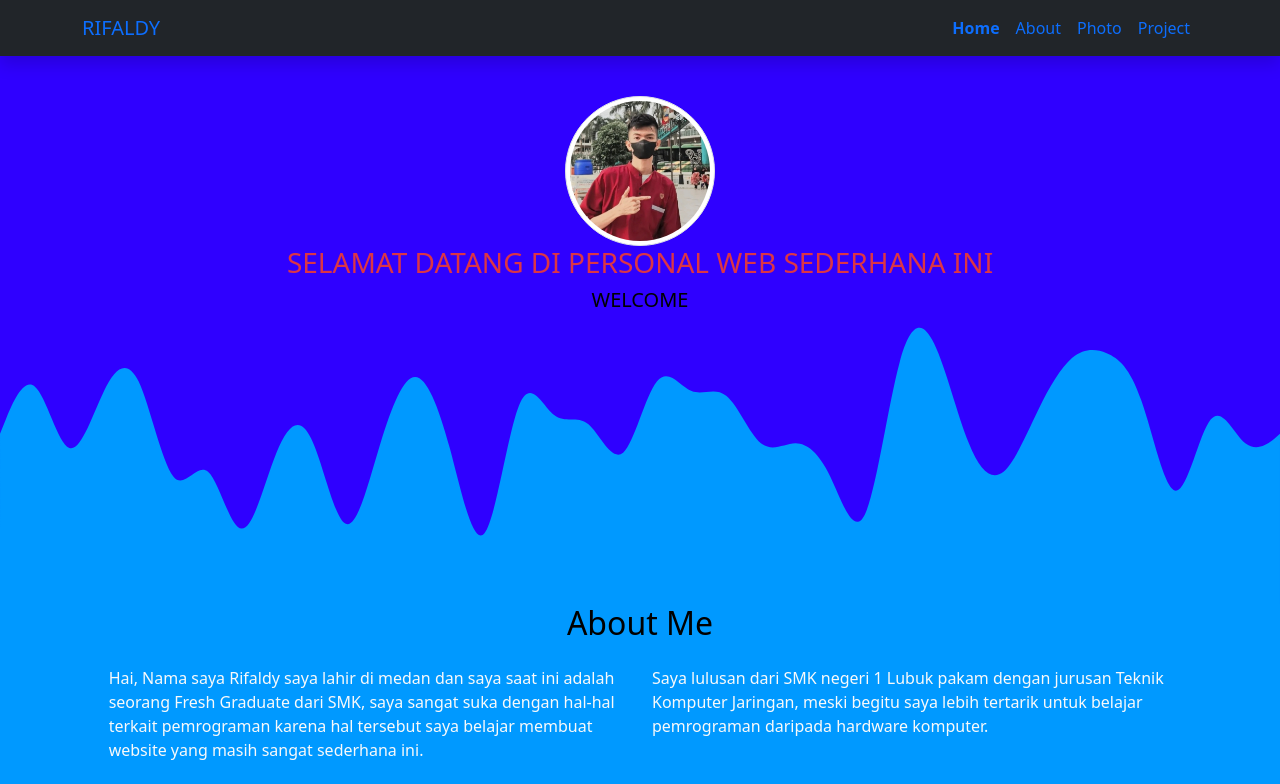
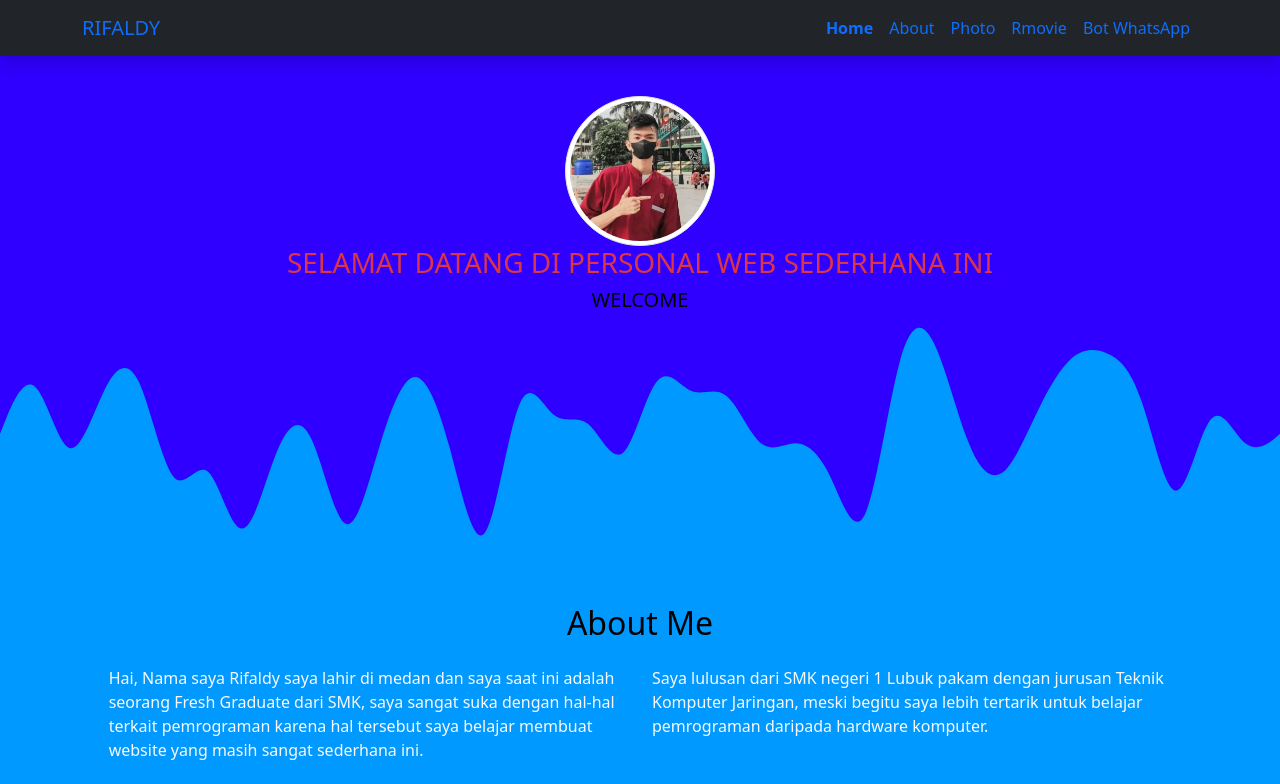
Before and after one commit to RifaldyAldy/Portofolio, a plain HTML site: page index.html in a window 1280 px wide. Shown: the top 784 px of the page. Drawn offline with nearby package versions, Linux system fonts and the light colour scheme.

Commit message:
Update index.html

```diff
--- a/index.html
+++ b/index.html
@@ -25,7 +25,8 @@
             <a class="nav-link active fw-bold" aria-current="page" href="#Home">Home</a>
             <a class="nav-link" href="#about">About</a>
             <a class="nav-link" href="#photo">Photo</a>
-            <a class="nav-link" href="#Project">Project</a>
+            <a class="nav-link" target="_blank" href="https://aldyzz.my.id/movie/">Rmovie</a>
+            <a class="nav-link" target="_blank" href="https://wa.me/628388995241">Bot WhatsApp</a>
           </div>
         </div>
       </div>
```
